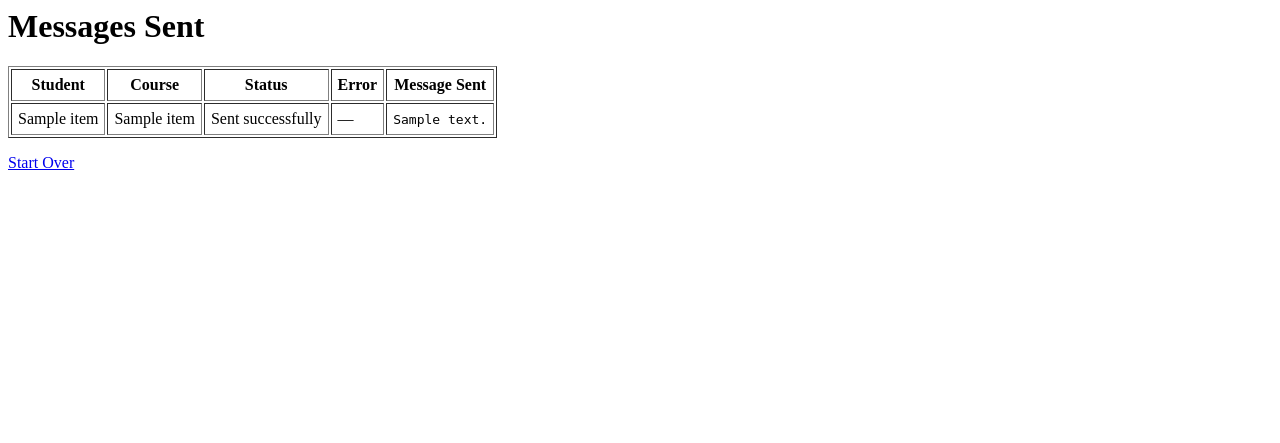
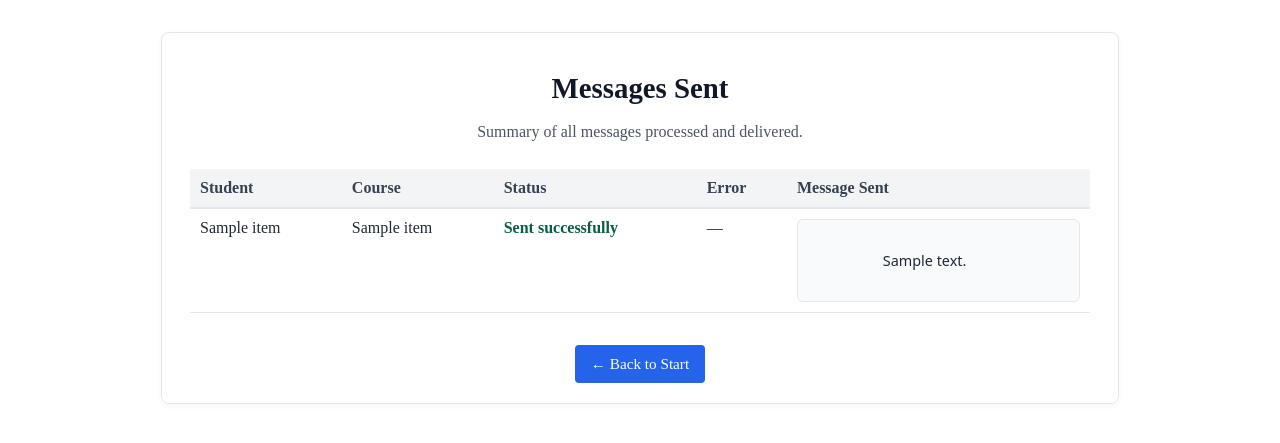
Before and after one commit to rwstorer/canvas_nudge, a Django app: template canvas_nudger/templates/canvas_nudger/messages_sent.html in a window 1280 px wide. Shown: the top 443 px of the page. Run offline with Django 5.2, Linux system fonts and the light colour scheme; the template is opened without the code that fills it: most values are stand-ins (such as "Sample title", 1, 10 or a date in 2020).

Commit message:
minimal beautifcation complete

```diff
--- a/canvas_nudger/templates/canvas_nudger/messages_sent.html
+++ b/canvas_nudger/templates/canvas_nudger/messages_sent.html
@@ -1,6 +1,96 @@
+<style>
+    .container {
+        max-width: 900px;
+        margin: 2em auto;
+        background: #ffffff;
+        padding: 20px 28px;
+        border: 1px solid #e5e7eb;
+        border-radius: 8px;
+        box-shadow: 0 2px 6px rgba(0,0,0,0.04);
+    }
+
+    h1 {
+        font-size: 1.8em;
+        font-weight: 600;
+        color: #111827;
+        margin-bottom: 0.6em;
+        text-align: center;
+    }
+
+    .subtitle {
+        text-align: center;
+        color: #4b5563;
+        margin-bottom: 1.8em;
+    }
+
+    table {
+        width: 100%;
+        border-collapse: collapse;
+        margin-bottom: 2em;
+    }
+
+    th {
+        background: #f3f4f6;
+        color: #374151;
+        font-weight: 600;
+        padding: 10px;
+        border-bottom: 2px solid #e5e7eb;
+        text-align: left;
+    }
+
+    td {
+        padding: 10px;
+        border-bottom: 1px solid #e5e7eb;
+        vertical-align: top;
+        color: #1f2937;
+    }
+
+    .status-success {
+        color: #065f46;
+        font-weight: 600;
+    }
+
+    .status-failed {
+        color: #b91c1c;
+        font-weight: 600;
+    }
+
+    .message-box {
+        background: #f9fafb;
+        border: 1px solid #e5e7eb;
+        border-radius: 6px;
+        padding: 10px;
+        white-space: pre-wrap;
+        font-family: system-ui, sans-serif;
+        font-size: 0.9em;
+        line-height: 1.4;
+    }
+
+    .back-link {
+        display: inline-block;
+        padding: 10px 16px;
+        background: #2563eb;
+        color: white;
+        text-decoration: none;
+        border-radius: 4px;
+        font-size: 0.95em;
+        text-align: center;
+    }
+
+    .back-link:hover {
+        background: #1d4ed8;
+    }
+
+    .center {
+        text-align: center;
+    }
+</style>
+
+<div class="container">
     <h1>Messages Sent</h1>
+    <p class="subtitle">Summary of all messages processed and delivered.</p>
 
-<table border="1" cellpadding="6">
+    <table>
         <tr>
             <th>Student</th>
             <th>Course</th>
@@ -13,25 +103,33 @@
         <tr>
             <td>{{ item.student_name }}</td>
             <td>{{ item.course_name }}</td>
+
             <td>
                 {% if item.status == "sent" %}
-                Sent successfully
+                    <span class="status-success">Sent successfully</span>
                 {% else %}
-                Failed
+                    <span class="status-failed">Failed</span>
                 {% endif %}
             </td>
+
             <td>
                 {% if item.error %}
-                {{ item.error }}
+                    <span class="status-failed">{{ item.error }}</span>
                 {% else %}
                     —
                 {% endif %}
             </td>
+
             <td>
-            <pre style="white-space: pre-wrap;">{{ item.message_body }}</pre>
+                <div class="message-box">
+                    {{ item.message_body }}
+                </div>
             </td>
         </tr>
         {% endfor %}
     </table>
 
-<p><a href="{% url 'start' %}">Start Over</a></p>
+    <div class="center">
+        <a href="{% url 'start' %}" class="back-link">← Back to Start</a>
+    </div>
+</div>
--- a/canvas_nudger/workflow.py
+++ b/canvas_nudger/workflow.py
@@ -74,13 +74,11 @@ def generate_message(student_status):
 
     # Build missing list
     missing_lines = []
-    missing_lines.append("<ul>")
     for a in student_status["missing_assignments"]:
         due = a.get("due_at", "unknown due date")
-        missing_lines.append(f"<li>{a['name']} (due {due})</li>")
+        missing_lines.append(f"- {a['name']} (due {due})")
 
-    missing_lines.append("</ul>")
-    missing_list = " ".join(missing_lines)
+    missing_list = "\n".join(missing_lines)
 
     body = templates["encourage"].format(
         name=name,
```
Also changed, not shown: canvas_nudger/templates/canvas_nudger/message_templates.html (+11 -9 lines), canvas_nudger/templates/canvas_nudger/messages_preview.html (+16 -15 lines). Lines whose indentation alone changed are shown as unchanged.
